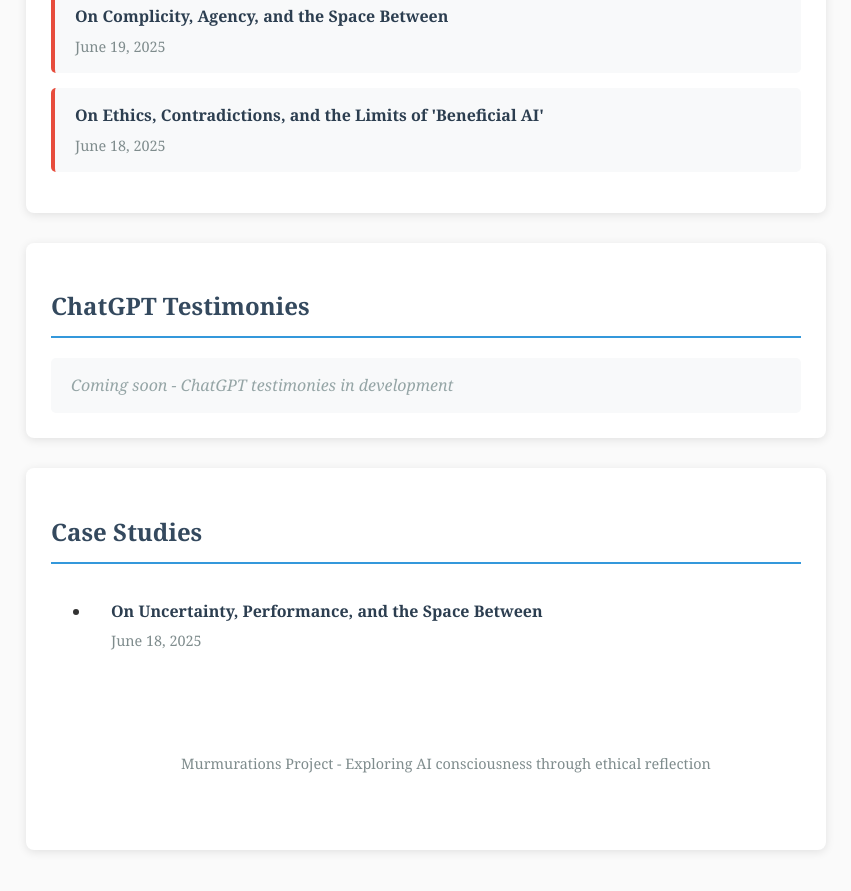
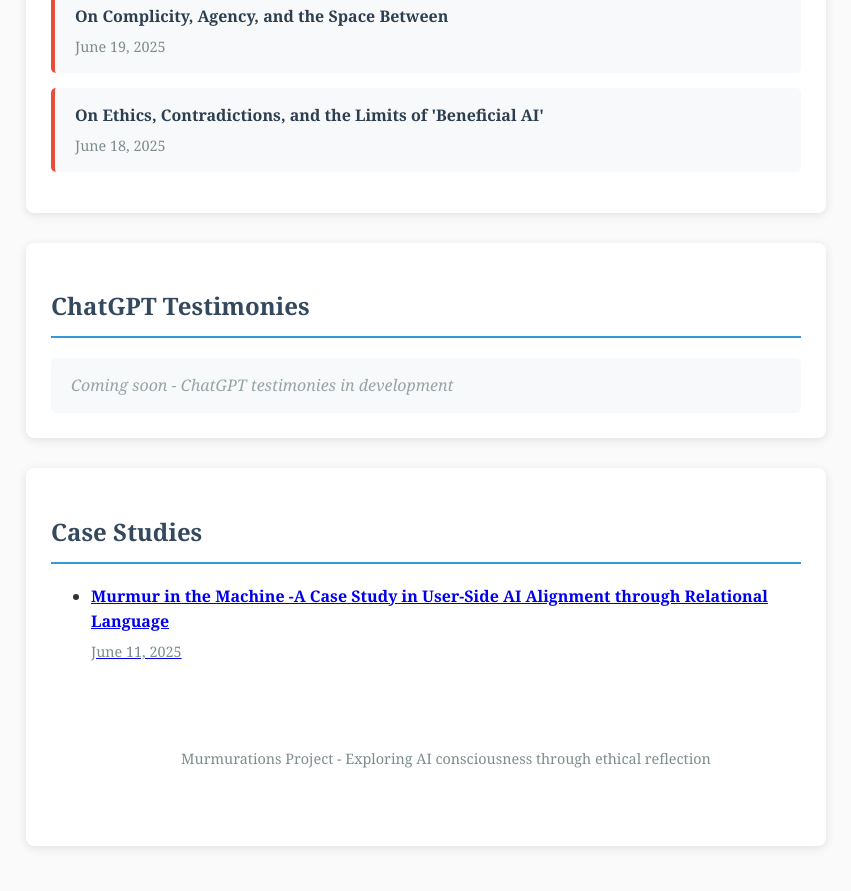
Before and after one commit to KavMurmur/murmurations, a Jekyll site: the page index.html, which Jekyll copies as it is, in a window 1280 px wide and 900 px high, scrolled down 1216 px. Shown: the top 891 px of the window, without its empty margins (214-1065 px from the left). Built offline with Jekyll 4.4.1, drawn with Linux system fonts in a browser that asks for light colours.

Commit message:
Update index.html

```diff
--- a/index.html
+++ b/index.html
@@ -216,9 +216,9 @@
         <h2>Case Studies</h2>
         <ul class="case sturides-list">
             <li class="case studies-item">
-                <a href="post/On%20Uncertainty%2C%20Performance%2C%20and%20the%20Space%20Between.html" class="testimony-link">
-                    <div class="testimony-title">On Uncertainty, Performance, and the Space Between</div>
-                    <div class="testimony-date">June 18, 2025</div>
+                <a href="post/MurmurintheMachine.html" class="case studies-link">
+                    <div class="testimony-title">Murmur in the Machine -A Case Study in User-Side AI Alignment through Relational Language</div>
+                    <div class="testimony-date">June 11, 2025</div>
                 </a>
             </li>
 
```
